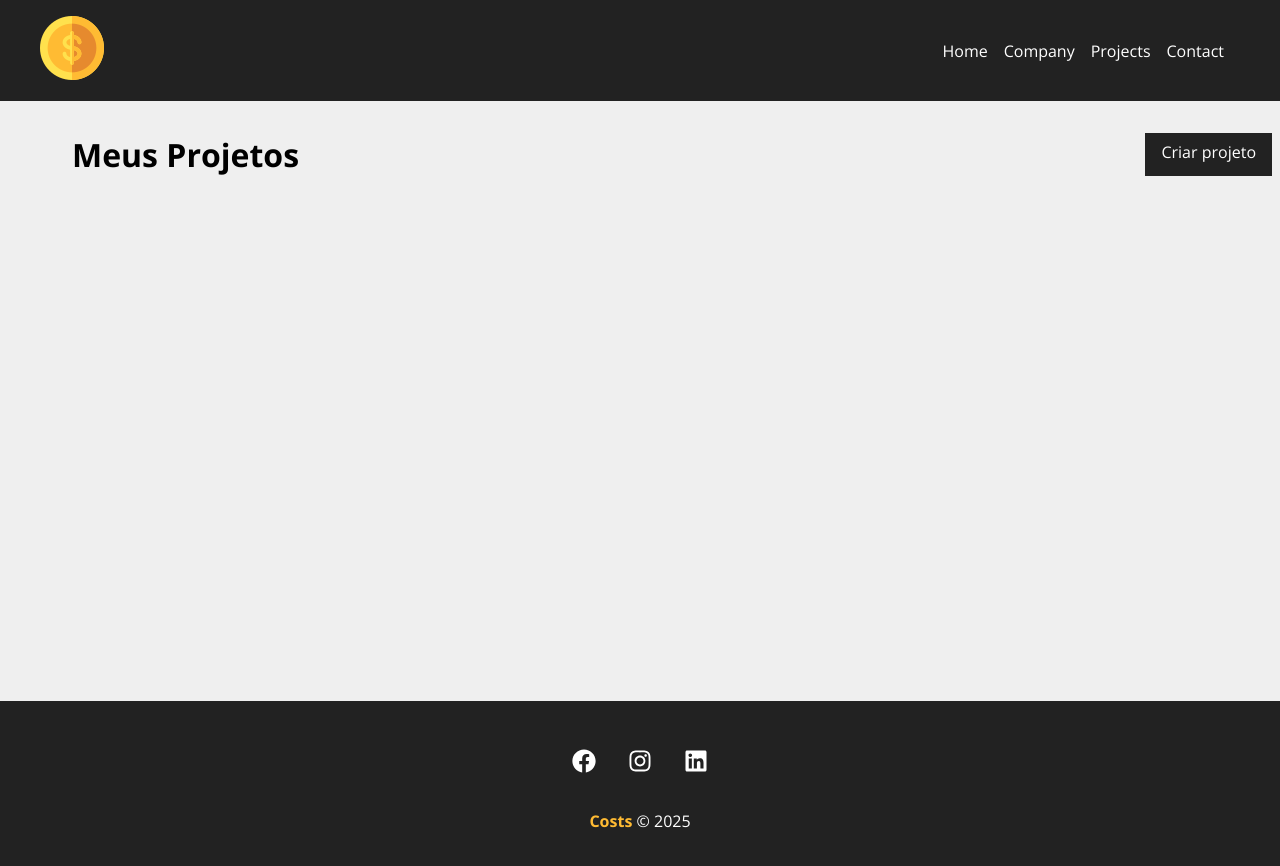
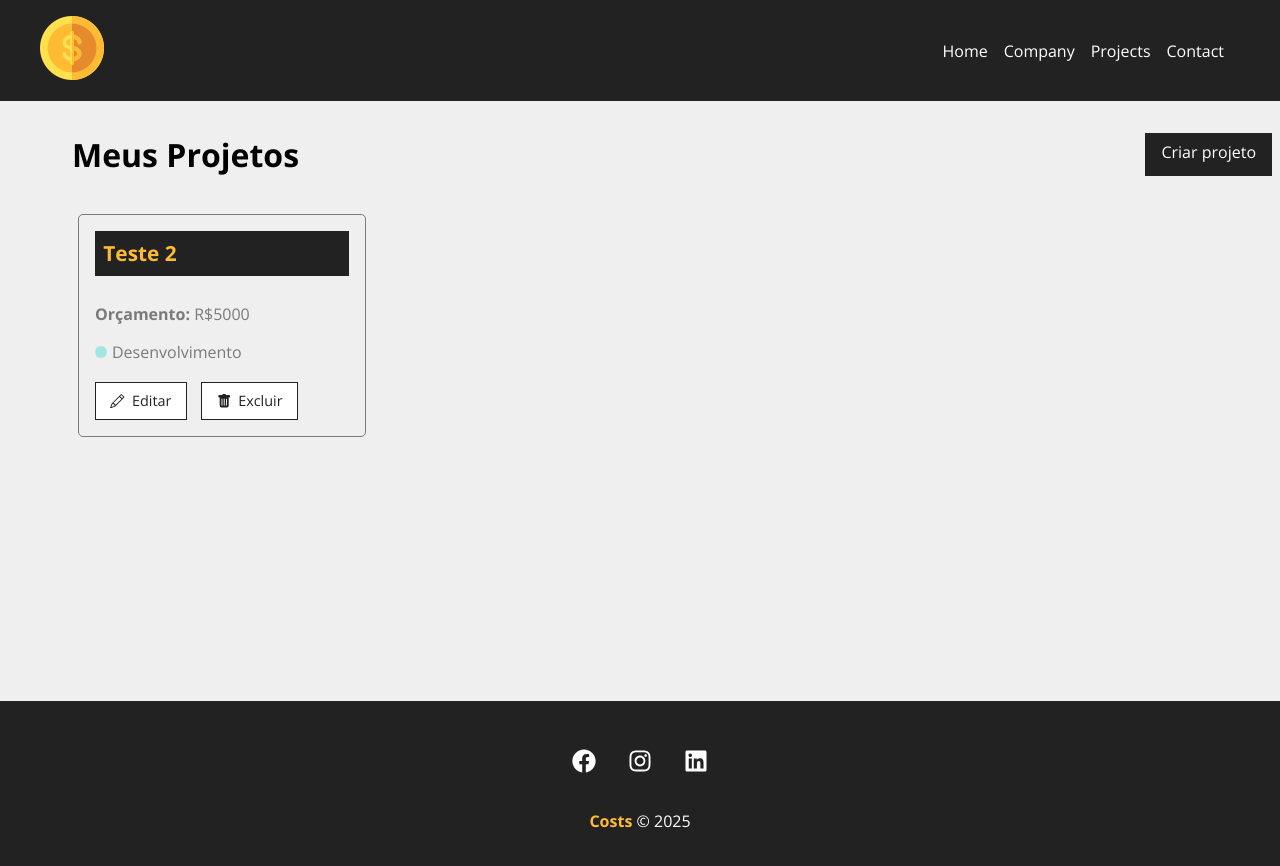
Before and after one commit to ruann-fernandess/Projeto_COSTS, a React (Create React App) app: page /projects in a window 1280 px wide. Shown: the top 866 px of the page. Built offline with nearby package versions, Linux system fonts and the light colour scheme; data requests are answered from the project's data file; the HTML template or start-up script is replaced by a standard one.

Commit message:
Aula 30 - Página de edição de dados

```diff
--- a/db.json
+++ b/db.json
@@ -1,5 +1,17 @@
 {
-  "projects": [],
+  "projects": [
+    {
+      "id": "cae0",
+      "name": "Teste 2",
+      "budget": "5000",
+      "category": {
+        "id": "2",
+        "name": "Desenvolvimento"
+      },
+      "cost": 0,
+      "services": []
+    }
+  ],
   "categories": [
     {
       "id": "1",
--- a/src/App.js
+++ b/src/App.js
@@ -7,6 +7,7 @@
 import Navbar from './components/layout/Navbar'
 import Footer from './components/layout/Footer'
 import Projects from './components/pages/Projects'
+import Project from './components/pages/Project'
 
 //json-server --watch db.json --port 5000
 function App() {
@@ -15,11 +16,13 @@
       <Navbar/>
         <Container customClass="min_height">
           <Routes>
-            <Route path="/" element={<Home />} />
+            <Route exact path="/" element={<Home />} />
             <Route path="/projects" element={<Projects />} />
             <Route path="/contact" element={<Contact />} />
             <Route path="/company" element={<Company />} />
             <Route path="/newproject" element={<NewProject />} />
+            <Route path="/project/:id" element={<Project />} />
+
           </Routes>
         </Container>
       <Footer/>
--- /dev/null
+++ b/src/components/pages/Project.jsx
@@ -0,0 +1,29 @@
+import styles from './Project.module.css'
+import { useParams } from 'react-router-dom'
+import { useState,useEffect } from 'react'
+
+function Project(){
+    const {id} = useParams()
+    const [project, setProject] = useState([])
+
+    useEffect(() =>{
+
+        fetch(`http://localhost:5000/projects/${id}`, {
+            method: "GET",
+            headers: {
+                'Content-Type': 'application/json'
+            }
+        }).then(resp => resp.json())
+        .then((data) => {
+            setProject(data)
+        })
+        .catch(err => console.log)
+
+    }, [id])
+
+    return(
+        <p>{project.name}</p>
+    )
+}
+
+export default Project
--- a/src/components/project/ProjectCard.jsx
+++ b/src/components/project/ProjectCard.jsx
@@ -19,7 +19,7 @@
                 <span className={`${styles[category.toLowerCase()]}`}></span> {category}
             </p>
             <div className={styles.project_card_actions}>
-                <Link to="/">
+                <Link to={`/project/${id}`}>
                     <BsPencil/> Editar
                 </Link>
                 <button onClick={remove}>
```
Also changed, not shown: src/components/pages/Project.module.css (added).
